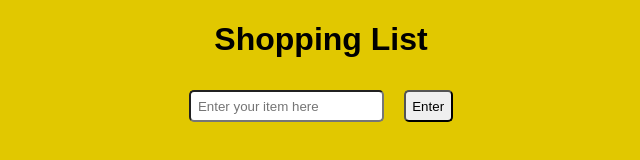
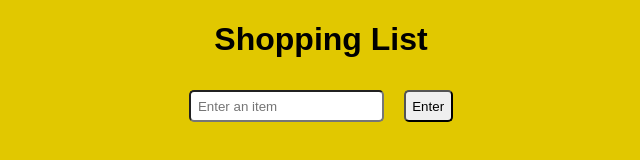
Before and after one commit to naman-mehta2001/Shopping-List, a plain HTML site: page index.html in a window 1280 px wide. Shown: the full height of the page, 319-959 px from the left. Drawn offline with Linux system fonts and the light colour scheme.

Commit message:
changed placeholder

```diff
--- a/index.html
+++ b/index.html
@@ -10,7 +10,7 @@
 <body>
     <h1>Shopping List</h1>
     <div class="mainactionwrapper">
-        <input type="text" id="userinput" placeholder="Enter your item here">
+        <input type="text" id="userinput" placeholder="Enter an item">
         <button id="input">Enter</button>
     </div>
     <div class="ulwrapper">
```
